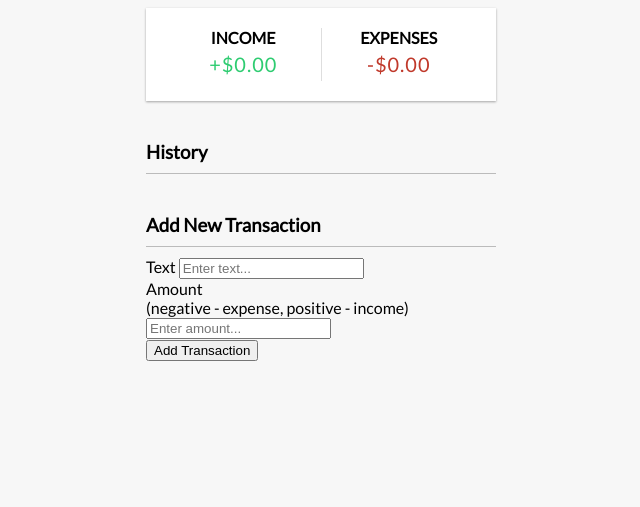
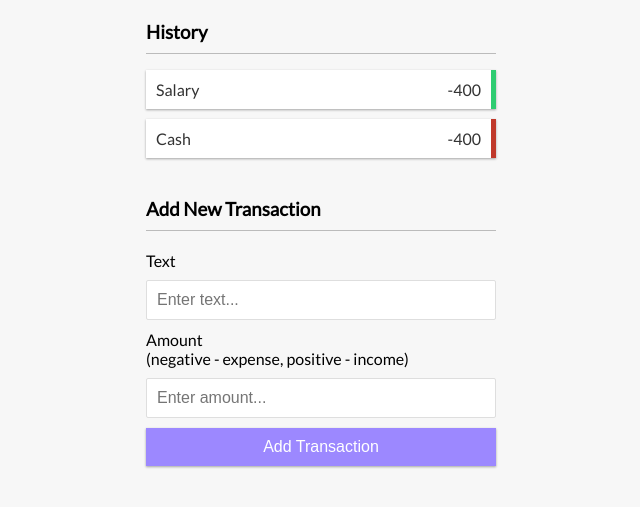
Before and after one commit to GlynWDavies-2019/IncomeAndExpenseTracker, a plain HTML site: page index.html in a window 1280 px wide. Shown: the part 289-796 px from the top of the page, without its empty margins (319-959 px from the left). Drawn offline with Linux system fonts and the light colour scheme.

Commit message:
CSS completed

```diff
--- a/index.html
+++ b/index.html
@@ -24,9 +24,13 @@
         </div>
         <h3>History</h3>
         <ul id="list" class="list">
-            <!-- <li class="minus">
+            <!-- Fake Data -->
+            <li class="plus">
+                Salary <span>-400</span><button class="delete-btn">x</button>
+            </li>
+            <li class="minus">
                 Cash <span>-400</span><button class="delete-btn">x</button>
-            </li> -->
+            </li>
         </ul>
         <h3>Add New Transaction</h3>
         <form id="form">
--- a/style.css
+++ b/style.css
@@ -81,3 +81,81 @@
 .money.minus {
     color: #C0392B;
 }
+
+label {
+    display: inline-block;
+    margin: 10px 0;
+}
+
+input[type = 'text'],
+input[type = 'number'] {
+    border: 1px solid #DEDEDE;
+    border-radius: 2px;
+    display: block;
+    font-size: 16px;
+    padding: 10px;
+    width: 100%;
+}
+
+.btn {
+    background-color: #9C88FF;
+    border: 0;
+    box-shadow: var(--box-shadow);
+    color: #FFFFFF;
+    cursor: pointer;
+    display: block;
+    font-size: 16px;
+    margin: 10px 0 30px;
+    padding: 10px;
+    width: 100%;
+}
+
+.btn:focus,
+.delete-btn:focus {
+    outline:0;
+}
+
+.list {
+    list-style-type: none;
+    margin-bottom: 40px;
+    padding: 0;
+}
+
+.list li {
+    background-color: #FFFFFF;
+    box-shadow: var(--box-shadow);
+    color: #333333;
+    display: flex;
+    justify-content: space-between;
+    margin: 10px 0;
+    padding: 10px;
+    position: relative;
+}
+
+.list li.plus {
+    border-right: 5px solid #2ECC71;
+}
+
+.list li.minus {
+    border-right: 5px solid #C0392B;
+}
+
+.delete-btn {
+    background-color: #E74C3C;
+    border: 0;
+    color: #FFFFFF;
+    cursor: pointer;
+    font-size: 20px;
+    left: 0;
+    line-height: 20px;
+    opacity: 0;
+    padding: 2px 5px;
+    position: absolute;
+    top: 50%;
+    transform: translate(-100%, -50%);
+    transition: opacity 0.3s ease;
+}
+
+.list li:hover .delete-btn {
+    opacity: 1;
+}
```
